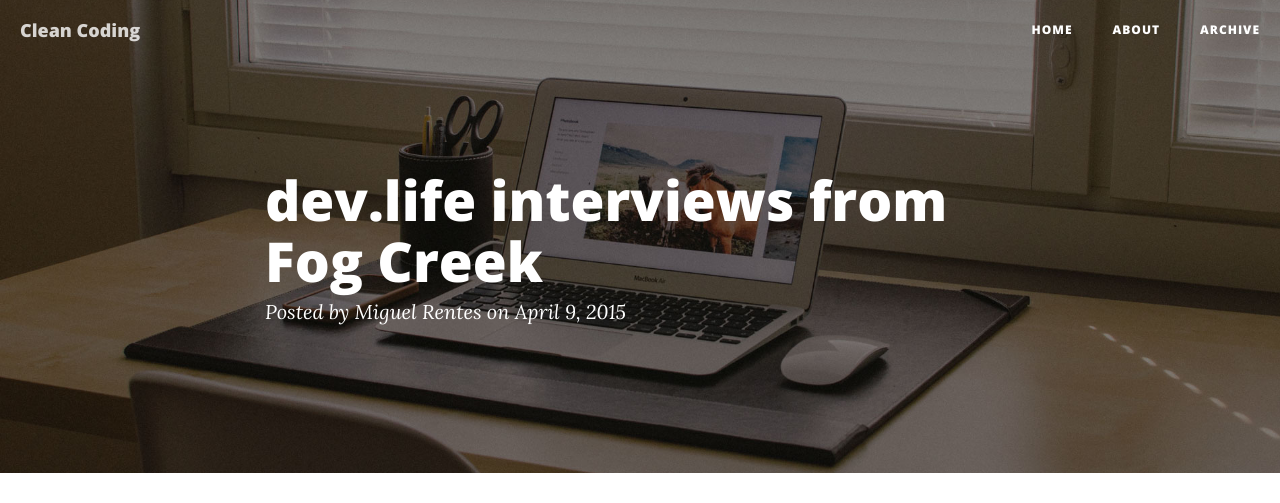
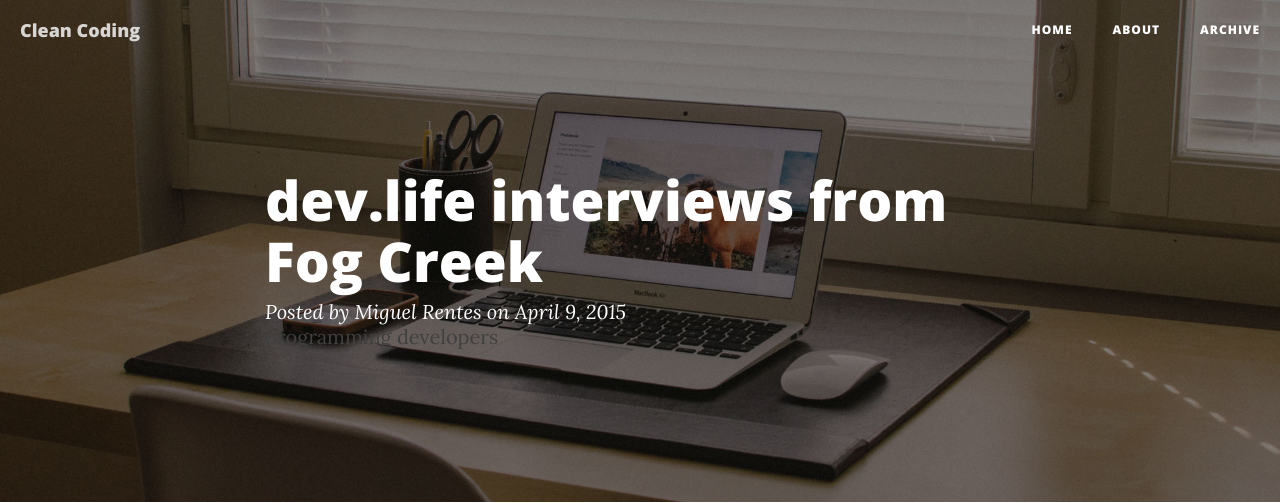
Before and after one commit to rentes/rentes.github.io, a Jekyll site: the page built from _posts/2015-04-09-dev-life-interviews-fog-creek.markdown, in a window 1280 px wide. Shown: the top 503 px of the page. Built offline with Jekyll 4.4.1, drawn with Linux system fonts in a browser that asks for light colours; nearby versions of some CDN libraries; Markdown is read by kramdown in place of the engine named in the settings; comment, search, counter and statistics services are not loaded; grey boxes are pictures that could not be loaded.

Commit message:
Adds categories to the header in every post

```diff
--- a/_config.yml
+++ b/_config.yml
@@ -21,6 +21,8 @@
 permalink:            pretty
 relative_permalinks:  true
 markdown:             redcarpet
+redcarpet:
+  extensions: ["no_intra_emphasis", "fenced_code_blocks", "autolink", "tables", "with_toc_data"]
 highlighter:          pygments
 paginate:             5
 exclude: ["less", "node_modules", "Gruntfile.js", "package.json", "README.md"]
--- a/_layouts/post.html
+++ b/_layouts/post.html
@@ -12,7 +12,18 @@
                     {% if page.subtitle %}
                     <h2 class="subheading">{{ page.subtitle }}</h2>
                     {% endif %}
-                    <span class="meta">Posted by {% if page.author %}{{ page.author }}{% else %}{{ site.title }}{% endif %} on {{ page.date | date: "%B %-d, %Y" }}</span>
+                    <span class="meta">Posted by
+                      {% if page.author %}
+                      {{ page.author }}
+                      {% else %}
+                      {{ site.title }}
+                      {% endif %} on {{ page.date | date: "%B %-d, %Y" }}
+                    </span>
+                    <div class="categories">
+                      {% for category in page.categories %}
+                      <a href="{{site.url}}/categories/{{category}}">{{category}}</a>
+                      {% endfor %}
+                    </div>
                 </div>
             </div>
         </div>
--- a/_posts/2015-04-09-dev-life-interviews-fog-creek.markdown
+++ b/_posts/2015-04-09-dev-life-interviews-fog-creek.markdown
@@ -20,7 +20,7 @@
 how he enters "into the zone" to get the job done. You can read all
 the dev.life interview with Peteris Krumins (click on the image):
 
-[![alt text](http://blog.fogcreek.com/wp-content/uploads/2015/04/peter.png "dev.life interview with Peteris Krumins")](http://blog.fogcreek.com/dev-life-interview-with-peteris-krumins/){: .center-image }
+[![alt text](http://blog.fogcreek.com/wp-content/uploads/2015/04/peter.png "dev.life interview with Peteris Krumins")](http://blog.fogcreek.com/dev-life-interview-with-peteris-krumins/)
 
 
 Inspired by this interview, I also did a search for more dev.life
--- a/css/clean-blog.css
+++ b/css/clean-blog.css
@@ -427,9 +427,3 @@
   margin-left: -0.36em;
   margin-right: -0.15em;
 }
-.category {
-  color: #808080;
-  font-size: 16px;
-  font-style: italic;
-  margin-top: 0;
-}
```
